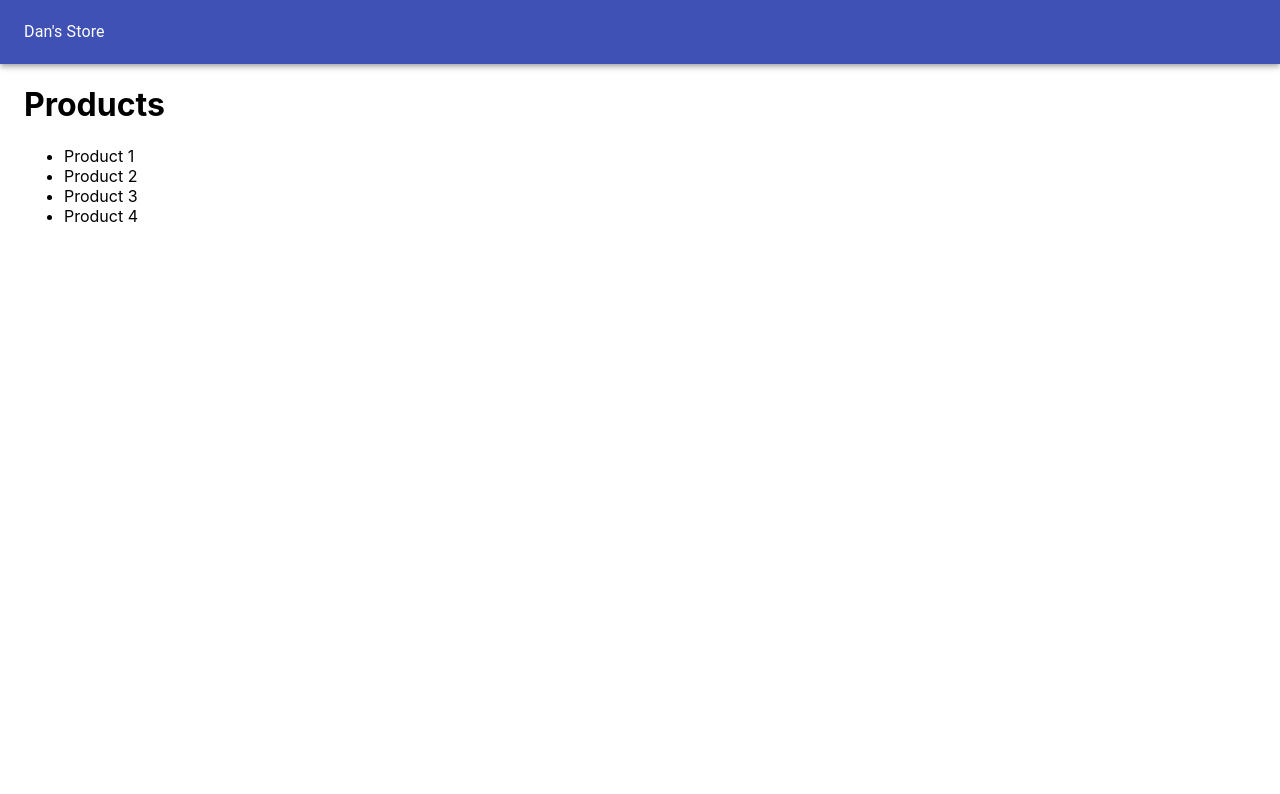
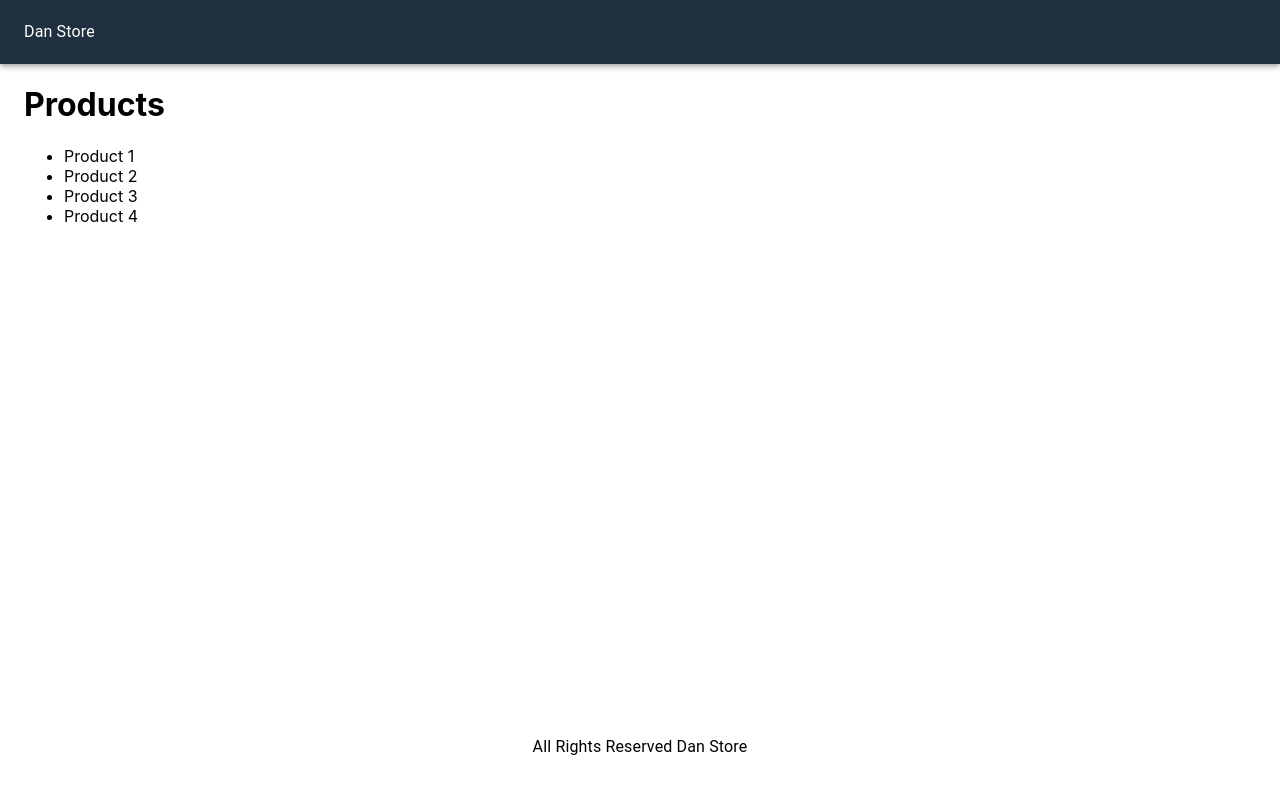
Before and after one commit to danhdeng/react-ecomm-nextjs-app, a Next.js app: page / in a window 1280 px wide. Shown: the top 794 px of the page. Built offline with nearby package versions, Linux system fonts and the light colour scheme.

Commit message:
update Layout, add useStyles from Material-ui

```diff
--- a/components/Layout.js
+++ b/components/Layout.js
@@ -1,19 +1,21 @@
 import { AppBar, Container, Toolbar, Typography } from '@material-ui/core';
 import Head from 'next/head';
 import React from 'react';
-
-export const Layout = ({children}) => {
+import useStyles from '../utils/styles';
+export const Layout = ({ children }) => {
+  const classes = useStyles();
   return (
     <div>
       <Head>Next Shopping App</Head>
-            <AppBar position="static">
+      <AppBar position="static" className={classes.navbar}>
         <Toolbar>
-                    <Typography>Dan's Store</Typography>
+          <Typography>Dan Store</Typography>
         </Toolbar>
       </AppBar>
-            <Container>
-                {children}
-            </Container>
+      <Container className={classes.main}>{children}</Container>
+      <footer className={classes.footer}>
+        <Typography>All Rights Reserved Dan Store</Typography>
+      </footer>
     </div>
-    )
-}
+  );
+};
--- a/pages/_app.js
+++ b/pages/_app.js
@@ -1,7 +1,15 @@
-import '../styles/globals.css'
+import { useEffect } from 'react';
+import '../styles/globals.css';
 
 function MyApp({ Component, pageProps }) {
-  return <Component {...pageProps} />
+  useEffect(() => {
+    //to fix the material-ui server side rendering issue.
+    const jssStyles = document.querySelector('#jss-server-side');
+    if (jssStyles) {
+      jssStyles.parentElement.removeChild(jssStyles.parentElement);
+    }
+  }, []);
+  return <Component {...pageProps} />;
 }
 
-export default MyApp
+export default MyApp;
--- a/pages/_document.js
+++ b/pages/_document.js
@@ -1,2 +1,32 @@
-import Document from 'next/document';
-export default class MyDocuments extends Document {}
+import Document, { Head, Html, Main, NextScript } from 'next/document';
+export default class MyDocument extends Document {
+  render() {
+    return (
+      <Html lang="en">
+        <Head></Head>
+        <body>
+          <Main />
+          <NextScript />
+        </body>
+      </Html>
+    );
+  }
+}
+
+MyDocument.getIntialProps = async (ctx) => {
+  const sheets = new serverStyleSheets();
+  const originalRenderPage = ctx.renderPage;
+  ctx.renderPage = () => {
+    return originalRenderPage({
+      enhanceApp: (App) => (props) => sheets.collect(<App {...props} />),
+    });
+  };
+  const initialProps = await Document.getInitialProps(ctx);
+  return {
+    ...initialProps,
+    styles: [
+      ...React.Children.toArray(initialProps.styles),
+      sheets.getStyleElement(),
+    ],
+  };
+};
--- a/utils/styles.js
+++ b/utils/styles.js
@@ -0,0 +1,20 @@
+import { makeStyles } from '@material-ui/styles';
+
+const useStyles = makeStyles({
+  navbar: {
+    backgroundColor: '#203040',
+    '& a': {
+      color: '#ffffff',
+      marginLeft: 10,
+    },
+  },
+  main: {
+    minHeight: '80vh',
+  },
+  footer: {
+    marginTop: 10,
+    textAlign: 'center',
+  },
+});
+
+export default useStyles;
```
Lines whose indentation alone changed are shown as unchanged.
